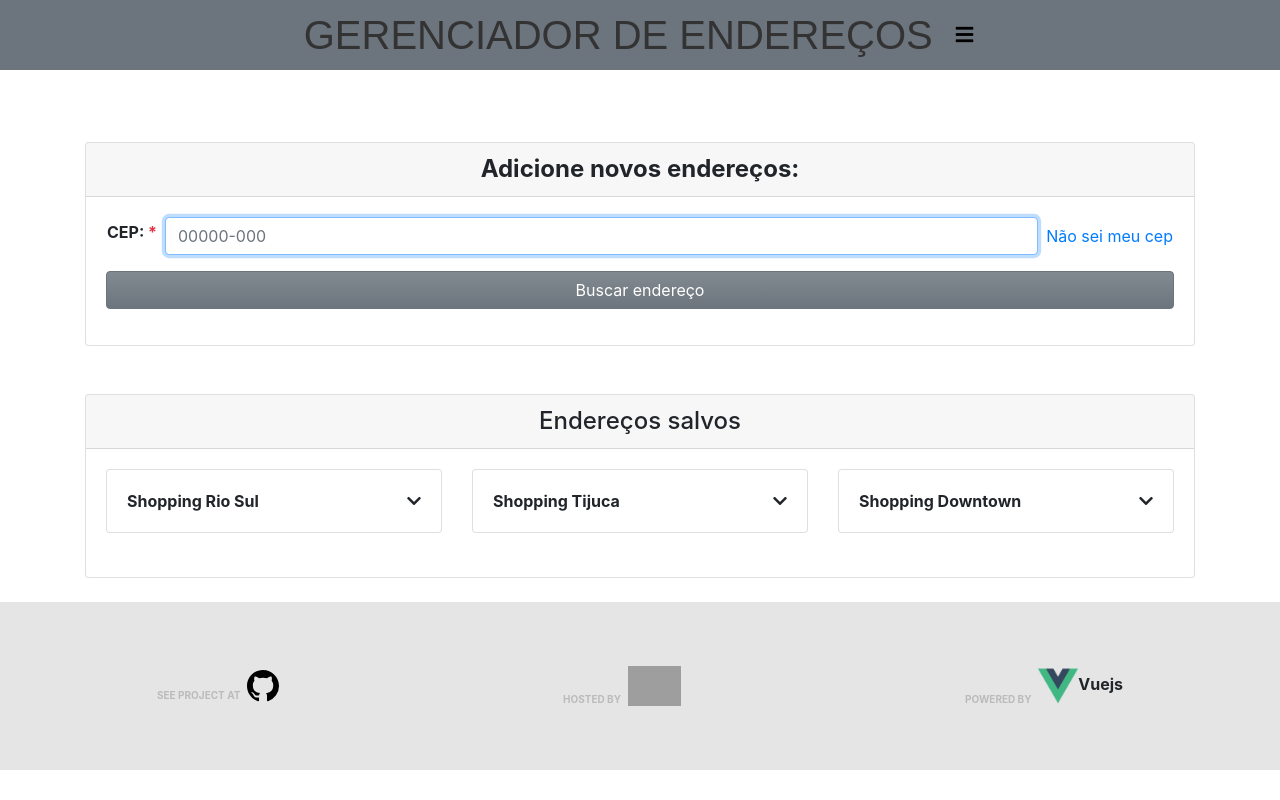
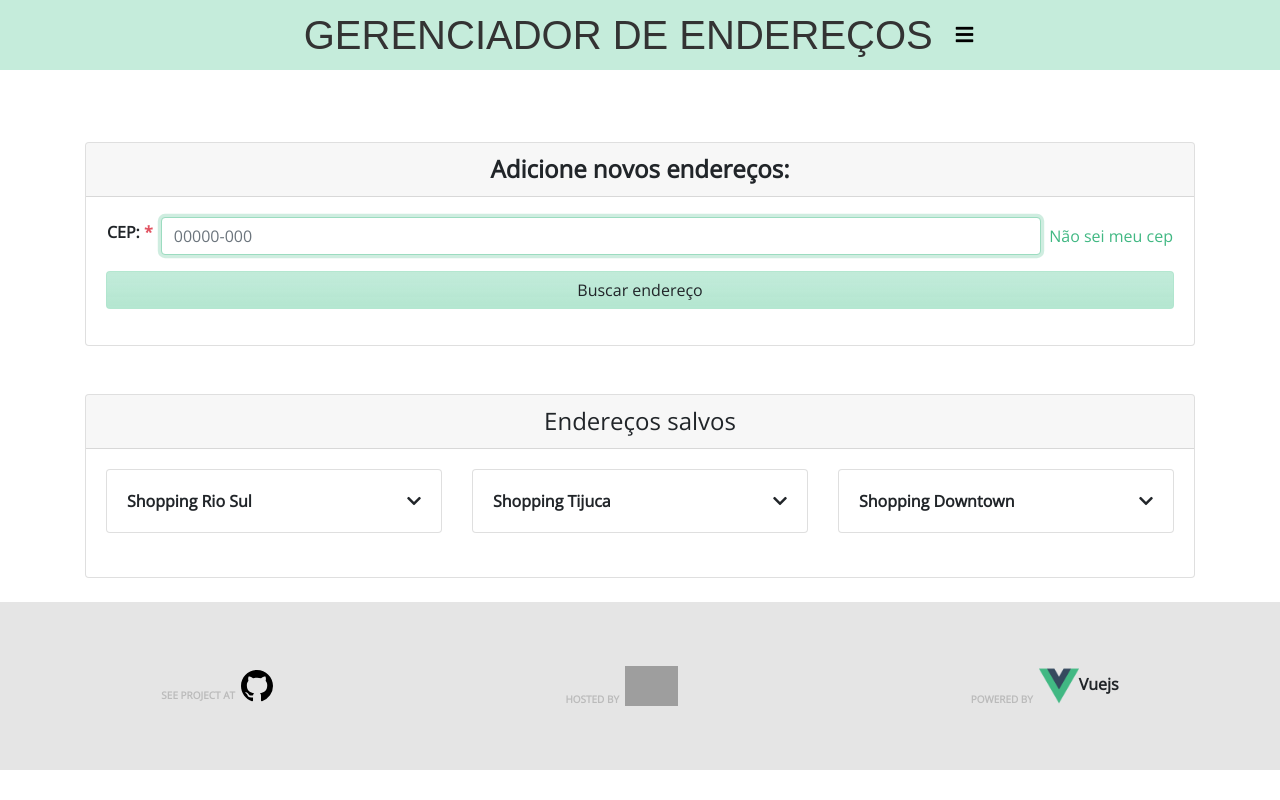
Before and after one commit to Jean-Barbosa9/address-manager, a Vue app: page /#/ in a window 1280 px wide. Built offline with nearby package versions, Linux system fonts and the light colour scheme; no server answers; grey boxes are pictures that could not be loaded; a web font is replaced by a local one.

Commit message:
Incluindo reescrita de cores e variaveis do bootstrap 4

```diff
--- a/src/assets/custom-bootstrap.scss
+++ b/src/assets/custom-bootstrap.scss
@@ -1,4 +1,9 @@
+$font-family-base: "Open Sans", Arial, Helvetica, sans-serif, -apple-system,
+  BlinkMacSystemFont, "Segoe UI", Helvetica, Arial, sans-serif,
+  "Apple Color Emoji", "Segoe UI Emoji", "Segoe UI Symbol";
 $enable-gradients: true;
-$btn-primary: green;
+$primary: #41b883;
+$secondary: rgba(173, 228, 204, 0.7);
+$danger: #e15361;
 
 @import "../../node_modules/bootstrap/scss/bootstrap";
```
